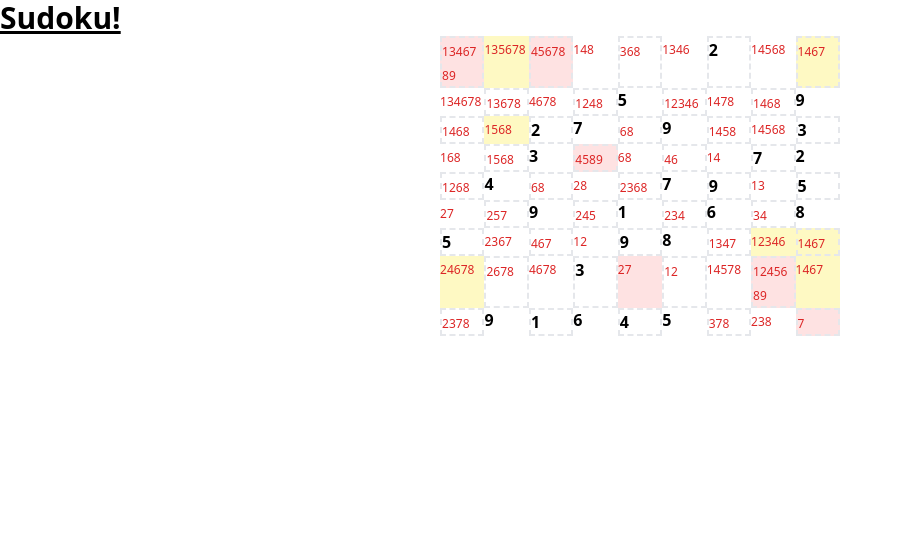
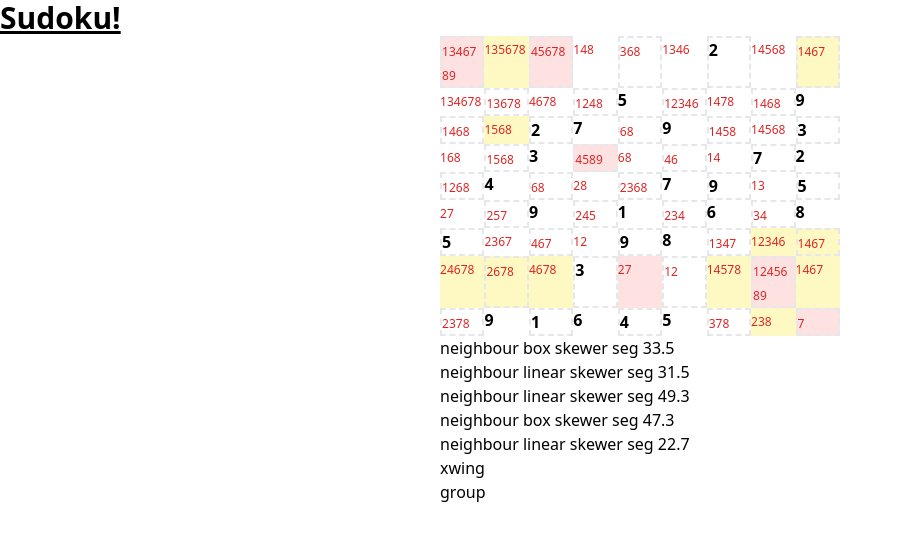
Before and after one commit to andywildridge/nxtsudo, a Next.js app: page / in a window 1280 px wide. Shown: the top 540 px of the page, without its empty margins (0-903 px from the left). Built offline with nearby package versions, Linux system fonts and the light colour scheme.

Commit message:
adding hints output

```diff
--- a/components/Grid.tsx
+++ b/components/Grid.tsx
@@ -26,6 +26,7 @@ export default function Grid() {
     }
   };
   return (
+    <>
       <div className="[&>*:nth-child(odd)]:border-dashed [&>*:nth-child(odd)]:border-2 [&>*:nth-child(odd)]:border-red bcontainer m-auto grid grid-cols-9">
         {grid.map((_: null, idx: number) => {
           const solved = sudoState.solved.get(idx);
@@ -46,5 +47,11 @@ export default function Grid() {
           );
         })}
       </div>
+      <div>
+        {sudoState.groupRemovers.data.map((i) => (
+          <div>{i.because}</div>
+        ))}
+      </div>
+    </>
   );
 }
--- a/utils/segmentSkewers.ts
+++ b/utils/segmentSkewers.ts
@@ -32,18 +32,19 @@ export const getSegementDeletors = (
       z[1] = true;
     }
     if (z[0] !== z[1]) {
+      //its a skewer
       //console.log(key, third, neighbours, z[0]);
       //console.log(key, x, neighboursBox, z[1]);
       //console.log('skewered!');
       if (!z[0]) {
-        // check neighbours for deletes
+        // check neighbours for deletes linear
         let idx = neighbours.flatMap((i) =>
           groupIndeces.segment(i).filter((idx) => possibles.get(idx)?.has(+num))
         );
         //console.log(idx);
         rems.add({
           because: `neighbour linear skewer seg ${key}`,
-          deletable: idx.map((s) => ({ square: idx[0], number: +num })),
+          deletable: idx.map((s) => ({ square: s, number: +num })),
           related: [1],
           contained: [1],
         });
@@ -54,13 +55,13 @@ export const getSegementDeletors = (
           because: `neighbour linear skewer seg ${key}`,
         });
       } else {
-        // check neighboursbox for deletes
+        // check neighboursbox for deletes box
         let idx = neighboursBox.flatMap((i) =>
           groupIndeces.segment(i).filter((idx) => possibles.get(idx)?.has(+num))
         );
         rems.add({
-          because: `neighbour linear skewer seg ${key}`,
-          deletable: idx.map((s) => ({ square: idx[0], number: +num })),
+          because: `neighbour box skewer seg ${key}`,
+          deletable: idx.map((s) => ({ square: s, number: +num })),
           related: [1],
           contained: [1],
         });
```
Lines whose indentation alone changed are shown as unchanged.
